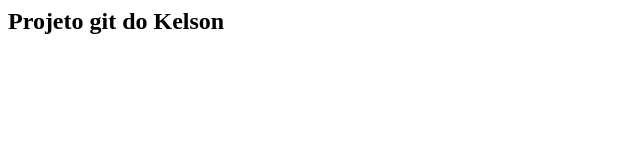
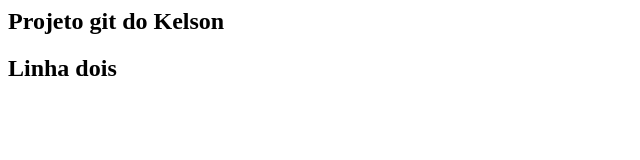
Before and after one commit to kelson23/curso_git, a plain HTML site: page index.html in a window 1280 px wide. Shown: the whole page, without its empty margins (0-640 px from the left). Drawn offline with Linux system fonts and the light colour scheme.

Commit message:
Inclusão de linha

```diff
--- a/index.html
+++ b/index.html
@@ -3,5 +3,6 @@
 	</head>
 	<body>
 		<h2>Projeto git do Kelson</h2>
+		<h2>Linha dois</h2>
 	</body>
 </html>
```
